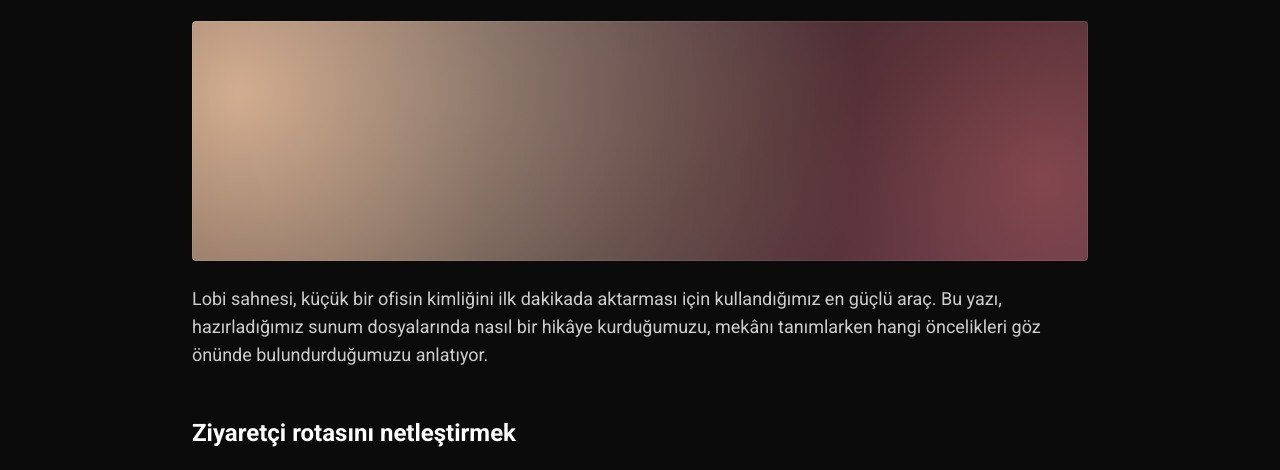
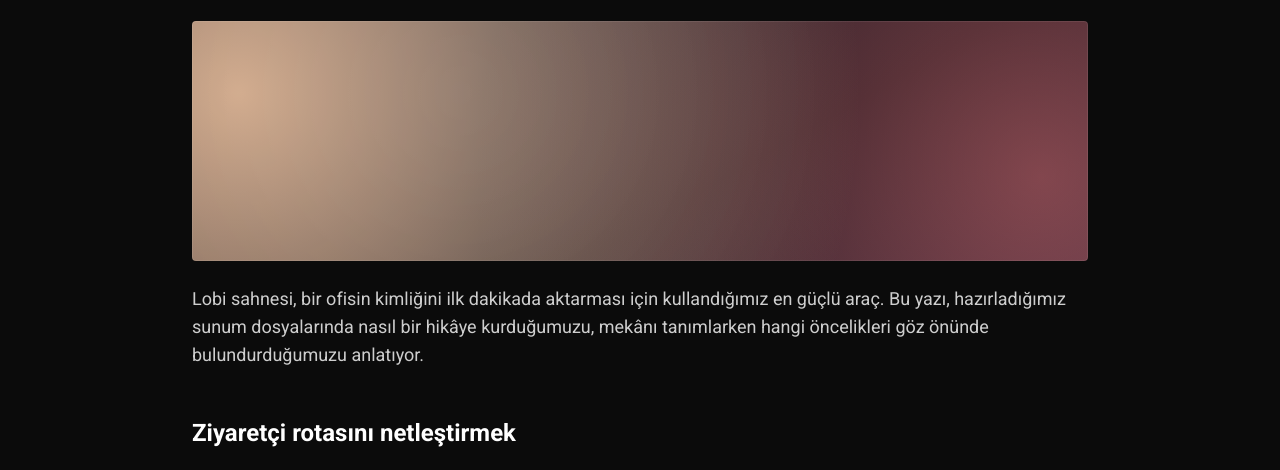
Before and after one commit to emrekndmr19-art/alpermorkoc, a plain HTML site: page insight-lobi-ilk-izlenim.html in a window 1280 px wide. Shown: the part 306-776 px from the top of the page. Drawn offline with nearby package versions, Linux system fonts and the light colour scheme.

Commit message:
Update insight-lobi-ilk-izlenim.html

```diff
--- a/insight-lobi-ilk-izlenim.html
+++ b/insight-lobi-ilk-izlenim.html
@@ -96,7 +96,7 @@
                     style="background-image: radial-gradient(circle at 22% 30%, rgba(255, 206, 165, 0.8) 0%, rgba(255, 206, 165, 0) 55%), radial-gradient(circle at 78% 65%, rgba(255, 126, 126, 0.45) 0%, rgba(255, 126, 126, 0) 50%), linear-gradient(150deg, #1e1f2d, #101019 58%, #2e2439);"
                 ></div>
                 <p class="text-lg text-white/80">
-                    Lobi sahnesi, küçük bir ofisin kimliğini ilk dakikada aktarması için kullandığımız en güçlü araç. Bu yazı,
+                    Lobi sahnesi,  bir ofisin kimliğini ilk dakikada aktarması için kullandığımız en güçlü araç. Bu yazı,
                     hazırladığımız sunum dosyalarında nasıl bir hikâye kurduğumuzu, mekânı tanımlarken hangi öncelikleri göz önünde bulundurduğumuzu anlatıyor.
                 </p>
             </div>
```
